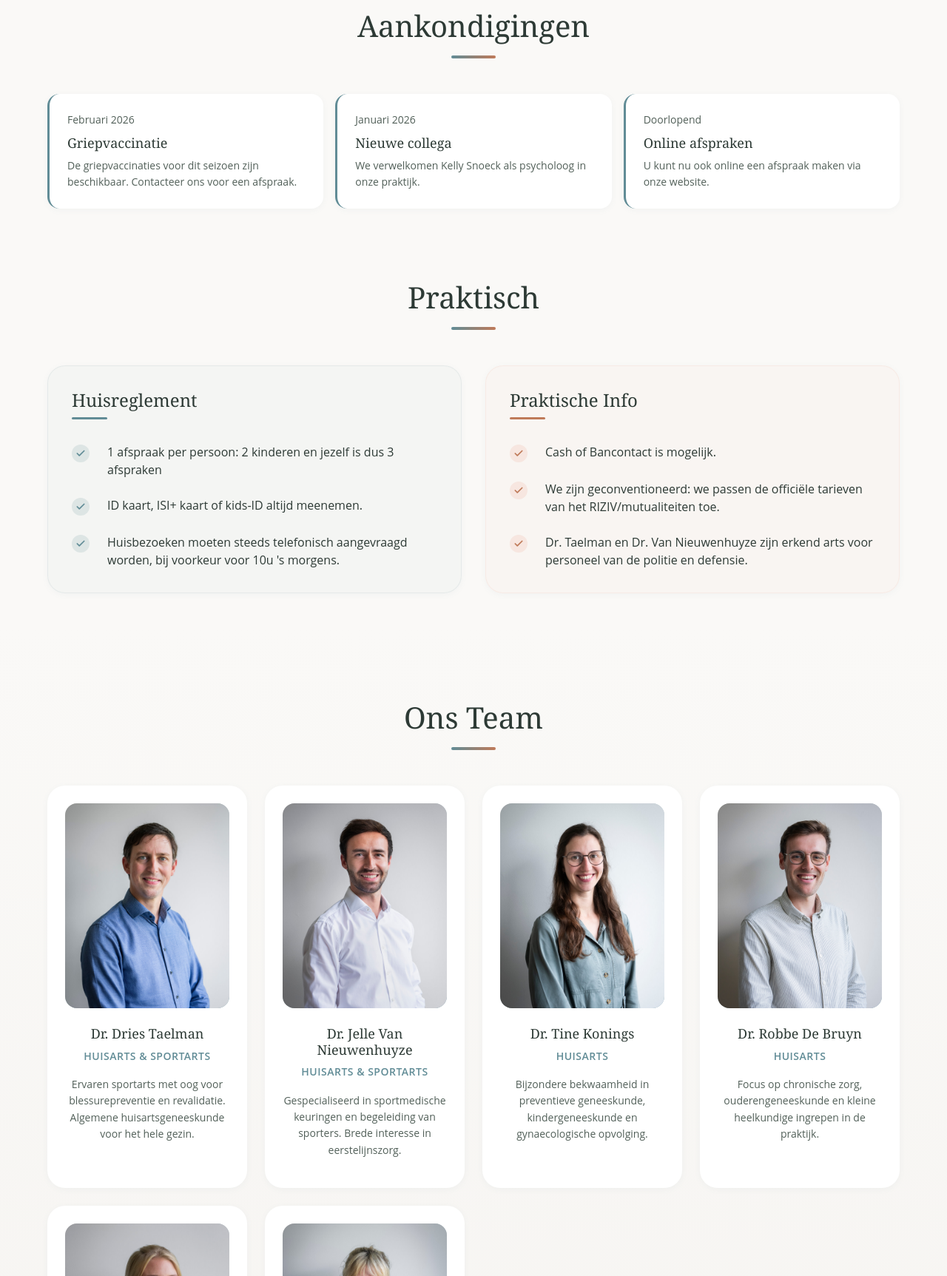
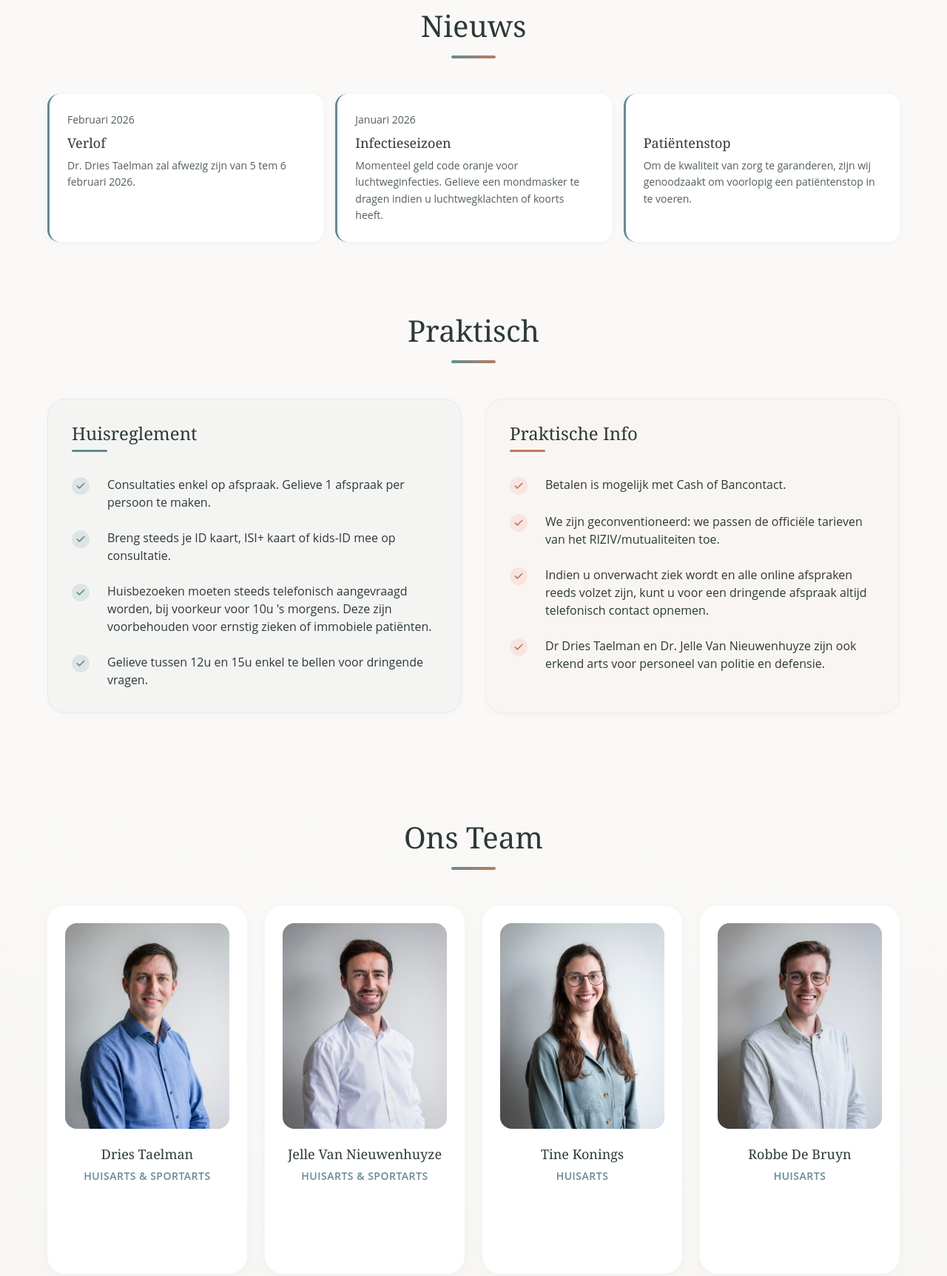
Before and after one commit to thepycoder/web_editor, a plain HTML site: page templates/de-rotonde-template/index.html in a window 1280 px wide. Shown: the part 760-2485 px from the top of the page at 74% size. Drawn offline with Linux system fonts and the light colour scheme.

Commit message:
Updates tine

```diff
--- a/templates/de-rotonde-template/index.html
+++ b/templates/de-rotonde-template/index.html
@@ -694,8 +694,8 @@
       </a>
       <nav class="nav">
         <ul class="nav__list" data-repeatable="">
-          <li><a href="#" class="nav__link nav__link" data-editable-link="">Home</a></li>
-          <li><a href="#aankondigingen" class="nav__link" data-editable-link="">Nieuws</a></li>
+          <li><a href="#" class="nav__link nav__link" data-editable-link="">Home</a></li><li><a href="#nieuws" class="nav__link nav__link" data-editable-link="">nieuws</a></li>
+
           <li><a href="#huisreglement" class="nav__link" data-editable-link="">Praktisch</a></li>
           <li><a href="#team" class="nav__link" data-editable-link="">Team</a></li>
           <li><a href="#contact" class="nav__link" data-editable-link="">Contact</a></li>
@@ -725,14 +725,14 @@
     <section class="hero">
       <div class="hero__card">
         <h1 class="hero__title" data-editable="">Huisartsenpraktijk De Rotonde</h1>
-        <p class="hero__tagline" data-editable="">Uw gezondheid, onze zorg</p>
+        <p class="hero__tagline" data-editable=""><br></p>
         <!-- Dynamic Opening Hours Widget -->
         <div class="opening-status" id="openingStatusWidget">
           <div class="status-header">
-            <div class="status-dot" id="statusDot"></div>
+            <div class="status-dot is-closed" id="statusDot"></div>
             <div class="status-text-content">
-              <div class="status-title" id="statusTitle">Even geduld...</div>
-              <div class="status-subtitle" id="statusSubtitle"></div>
+              <div class="status-title" id="statusTitle" style="color: var(--color-text);">Momenteel gesloten</div>
+              <div class="status-subtitle" id="statusSubtitle">Terug bereikbaar vanaf morgen 8u</div>
             </div>
           </div>
           <div class="timeline-wrapper">
@@ -742,7 +742,7 @@
                 <div class="timeline-block" id="block1" style="left: 7.69%; width: 30.77%;"></div>
                 <!-- 15:00 (8/13 ~ 61.5%) to 19:00 (12/13 ~ 92.3%). Width ~ 30.8% -->
                 <div class="timeline-block" id="block2" style="left: 61.54%; width: 30.77%;"></div>
-                <div class="timeline-marker" id="timeMarker" style="display: none;"></div>
+                <div class="timeline-marker" id="timeMarker" style="display: none; left: 100%;"></div>
              </div>
              <div class="timeline-labels">
                 <!-- Labels positioned at 8:00 (7.7%), 12:00 (38.5%), 15:00 (61.5%), 19:00 (92.3%) of 7-20 scale -->
@@ -754,35 +754,35 @@
           </div>
         </div>
         <div class="hero__actions">
-          <a href="#afspraak" class="btn btn--primary btn--large" data-editable="">Afspraak maken</a>
+          <a href="#afspraak" class="btn btn--primary btn--large" data-editable="">Online agenda</a>
           <a href="tel:09/348.91.45" class="btn btn--secondary btn--large" data-editable="">📞 09/348.91.45</a>
         </div>
       </div>
       <div class="hero__image">
-        <img data-editable-image="" src="./assets/DeRotonde-32-cropped.jpg" alt="Team Huisartsenpraktijk De Rotonde in de tuin" width="800" height="600">
+        <img data-editable-image="" src="./assets/derotonde-32-cropped.jpg" alt="Team Huisartsenpraktijk De Rotonde in de tuin" width="800" height="600">
       </div>
     </section>
 
     <!-- Announcements Section -->
     <section class="announcements section" id="aankondigingen">
       <div class="container">
-        <h2 class="section-title" data-editable="">Aankondigingen</h2>
+        <h2 class="section-title" data-editable="">Nieuws</h2>
         <div class="announcements__grid" data-repeatable="">
           <div class="announcement-card">
             <div class="announcement-card__date" data-editable="">Februari 2026</div>
-            <h3 class="announcement-card__title" data-editable="">Griepvaccinatie</h3>
-            <p class="announcement-card__text" data-editable="">De griepvaccinaties voor dit seizoen zijn beschikbaar. Contacteer ons voor een afspraak.</p>
+            <h3 class="announcement-card__title" data-editable="">Verlof</h3>
+            <p class="announcement-card__text" data-editable="">Dr. Dries Taelman zal afwezig zijn van 5 tem 6 februari 2026.</p>
           </div>
           <div class="announcement-card">
             <div class="announcement-card__date" data-editable="">Januari 2026</div>
-            <h3 class="announcement-card__title" data-editable="">Nieuwe collega</h3>
-            <p class="announcement-card__text" data-editable="">We verwelkomen Kelly Snoeck als psycholoog in onze praktijk.</p>
+            <h3 class="announcement-card__title" data-editable="">Infectieseizoen</h3>
+            <p class="announcement-card__text" data-editable="">Momenteel geld code oranje voor luchtweginfecties. Gelieve een mondmasker te dragen indien u luchtwegklachten of koorts heeft.&nbsp;</p>
+          </div><div class="announcement-card">
+            <div class="announcement-card__date" data-editable=""><br></div>
+            <h3 class="announcement-card__title" data-editable="">Patiëntenstop</h3>
+            <p class="announcement-card__text" data-editable="">Om de kwaliteit van zorg te garanderen, zijn wij genoodzaakt om voorlopig een patiëntenstop in te voeren.&nbsp;</p>
           </div>
-          <div class="announcement-card">
-            <div class="announcement-card__date" data-editable="">Doorlopend</div>
-            <h3 class="announcement-card__title" data-editable="">Online afspraken</h3>
-            <p class="announcement-card__text" data-editable="">U kunt nu ook online een afspraak maken via onze website.</p>
-          </div>
+
         </div>
       </div>
     </section>
@@ -797,15 +797,18 @@
             <ul class="house-rules__list" data-repeatable="">
               <li class="house-rules__item">
                 <span class="house-rules__bullet"></span>
-                <span data-editable="">1 afspraak per persoon: 2 kinderen en jezelf is dus 3 afspraken</span>
+                <span data-editable="">Consultaties enkel op afspraak. Gelieve 1 afspraak per persoon te maken.</span>
               </li>
               <li class="house-rules__item">
                 <span class="house-rules__bullet"></span>
-                <span data-editable="">ID kaart, ISI+ kaart of kids-ID altijd meenemen.</span>
+                <span data-editable="">Breng steeds je ID kaart, ISI+ kaart of kids-ID mee op consultatie.</span>
               </li>
               <li class="house-rules__item">
                 <span class="house-rules__bullet"></span>
-                <span data-editable="">Huisbezoeken moeten steeds telefonisch aangevraagd worden, bij voorkeur voor 10u 's morgens.</span>
+                <span data-editable="">Huisbezoeken moeten steeds telefonisch aangevraagd worden, bij voorkeur voor 10u 's morgens. Deze zijn voorbehouden voor ernstig zieken of immobiele patiënten.</span>
+              </li><li class="house-rules__item">
+                <span class="house-rules__bullet"></span>
+                <span data-editable="">Gelieve tussen 12u en 15u enkel te bellen voor dringende vragen.</span>
               </li>
             </ul>
           </div>
@@ -814,7 +817,7 @@
             <ul class="house-rules__list" data-repeatable="">
               <li class="house-rules__item">
                 <span class="house-rules__bullet"></span>
-                <span data-editable="">Cash of Bancontact is mogelijk.</span>
+                <span data-editable="">Betalen is mogelijk met Cash of Bancontact.</span>
               </li>
               <li class="house-rules__item">
                 <span class="house-rules__bullet"></span>
@@ -822,7 +825,10 @@
               </li>
               <li class="house-rules__item">
                 <span class="house-rules__bullet"></span>
-                <span data-editable="">Dr. Taelman en Dr. Van Nieuwenhuyze zijn erkend arts voor personeel van de politie en defensie.</span>
+                <span data-editable="">Indien u onverwacht ziek wordt en alle online afspraken reeds volzet zijn, kunt u voor een dringende afspraak altijd telefonisch contact opnemen.</span>
+              </li><li class="house-rules__item">
+                <span class="house-rules__bullet"></span>
+                <span data-editable="">Dr Dries Taelman en Dr. Jelle Van Nieuwenhuyze zijn ook erkend arts voor personeel van politie en defensie.</span>
               </li>
             </ul>
           </div>
@@ -839,33 +845,33 @@
             <div class="team-card__avatar">
               <img data-editable-image="" src="./assets/dr-dries-taelman.jpg" alt="Dr. Dries Taelman - Huisarts en Sportarts" width="400" height="500" loading="lazy">
             </div>
-            <h3 class="team-card__name" data-editable="">Dr. Dries Taelman</h3>
+            <h3 class="team-card__name" data-editable="">Dries Taelman</h3>
             <p class="team-card__role" data-editable="">Huisarts &amp; Sportarts</p>
-            <p class="team-card__bio" data-editable="">Ervaren sportarts met oog voor blessurepreventie en revalidatie. Algemene huisartsgeneeskunde voor het hele gezin.</p>
+            <p class="team-card__bio" data-editable=""><br></p>
           </div>
           <div class="team-card">
             <div class="team-card__avatar">
               <img data-editable-image="" src="./assets/dr-jelle-van-nieuwenhuyze.jpg" alt="Dr. Jelle Van Nieuwenhuyze - Huisarts en Sportarts" width="400" height="500" loading="lazy">
             </div>
-            <h3 class="team-card__name" data-editable="">Dr. Jelle Van Nieuwenhuyze</h3>
+            <h3 class="team-card__name" data-editable="">Jelle Van Nieuwenhuyze</h3>
             <p class="team-card__role" data-editable="">Huisarts &amp; Sportarts</p>
-            <p class="team-card__bio" data-editable="">Gespecialiseerd in sportmedische keuringen en begeleiding van sporters. Brede interesse in eerstelijnszorg.</p>
+            <p class="team-card__bio" data-editable=""><br><div><br></div></p>
           </div>
           <div class="team-card">
             <div class="team-card__avatar">
               <img data-editable-image="" src="./assets/dr-tine-konings.jpg" alt="Dr. Tine Konings - Huisarts" width="400" height="500" loading="lazy">
             </div>
-            <h3 class="team-card__name" data-editable="">Dr. Tine Konings</h3>
+            <h3 class="team-card__name" data-editable="">Tine Konings</h3>
             <p class="team-card__role" data-editable="">Huisarts</p>
-            <p class="team-card__bio" data-editable="">Bijzondere bekwaamheid in preventieve geneeskunde, kindergeneeskunde en gynaecologische opvolging.</p>
+            <p class="team-card__bio" data-editable=""><br></p>
           </div>
           <div class="team-card">
             <div class="team-card__avatar">
               <img data-editable-image="" src="./assets/dr-robbe-de-bruyn.jpg" alt="Dr. Robbe De Bruyn - Huisarts" width="400" height="500" loading="lazy">
             </div>
-            <h3 class="team-card__name" data-editable="">Dr. Robbe De Bruyn</h3>
+            <h3 class="team-card__name" data-editable="">Robbe De Bruyn</h3>
             <p class="team-card__role" data-editable="">Huisarts</p>
-            <p class="team-card__bio" data-editable="">Focus op chronische zorg, ouderengeneeskunde en kleine heelkundige ingrepen in de praktijk.</p>
+            <p class="team-card__bio" data-editable=""><br></p>
           </div>
           <div class="team-card">
             <div class="team-card__avatar">
@@ -873,15 +879,15 @@
             </div>
             <h3 class="team-card__name" data-editable="">Saartje De Maesschalck</h3>
             <p class="team-card__role" data-editable="">Verpleegkundige</p>
-            <p class="team-card__bio" data-editable="">Verpleegkundige taken waaronder bloednamen, wondzorg, vaccinaties en pre-operatieve onderzoeken.</p>
+            <p class="team-card__bio" data-editable="">Verpleegkundige taken waaronder wondzorg, vaccinaties, bloedafnames en pre-operatieve onderzoeken.</p>
           </div>
           <div class="team-card">
             <div class="team-card__avatar">
               <img data-editable-image="" src="./assets/kelly-snoeck.jpg" alt="Kelly Snoeck - Secretariaat" width="400" height="500" loading="lazy">
             </div>
             <h3 class="team-card__name" data-editable="">Kelly Snoeck</h3>
-            <p class="team-card__role" data-editable="">PSYCHOLOOG</p>
-            <p class="team-card__bio" data-editable="">Expertise loopbaanontwikkeling, stress- en burn-out begeleiding en leiderschapsontwikkeling.<div><p>Afspraken via: <a href="mailto:kelly@maniola.be">kelly@maniola.be</a></p></div></p>
+            <p class="team-card__role" data-editable="">THERAPEUT</p>
+            <p class="team-card__bio" data-editable="">Expertise loopbaanontwikkeling, stress- en burn-out begeleiding en leiderschapsontwikkeling.</p><div><p>Afspraken via: <a href="mailto:kelly@maniola.be">kelly@maniola.be</a></p></div><p></p>
           </div>
         </div>
       </div>
@@ -913,14 +919,14 @@
               <div class="contact__icon">🕐</div>
               <div class="contact__item-content">
                 <div class="contact__item-label" data-editable="">Openingsuren secretariaat</div>
-                <div class="contact__item-value" data-editable="">'s Morgens: 8u - 12u<br>'s Namiddags: 15u - 19u</div>
+                <div class="contact__item-value" data-editable="">&nbsp;8u - 12u en 15u - 19u</div>
               </div>
             </div>
-            <a href="#afspraak" class="btn btn--primary mt-md" data-editable="">Afspraak maken</a>
+            <a href="#afspraak" class="btn btn--primary mt-md" data-editable="">Online afspraak maken</a>
           </div>
           <div class="contact__map">
             <a href="https://www.google.com/maps/search/?api=1&amp;query=Gentse+Steenweg+143,+9160+Lokeren,+Belgium" target="_blank" rel="noopener noreferrer" title="Bekijk locatie op Google Maps - Gentse Steenweg 143, 9160 Lokeren" class="contact__map-link">
-              <img src="./assets/Screenshot_20260202_144903.png" alt="Locatie Huisartsenpraktijk De Rotonde - Gentse Steenweg 143, 9160 Lokeren" width="600" height="400" loading="lazy">
+              <img src="./assets/map.png" alt="Locatie Huisartsenpraktijk De Rotonde - Gentse Steenweg 143, 9160 Lokeren" width="600" height="400" loading="lazy">
             </a>
             <span class="contact__map-badge">📍 Klik op de kaart om naar Google Maps te gaan</span>
           </div>
@@ -933,8 +939,8 @@
       <div class="container">
         <div class="emergency__inner">
           <h3 class="emergency__title" data-editable="">🚨 Huisartsenwachtdienst</h3>
-          <p class="emergency__text" data-editable="">Op feestdagen, 's nachts en tijdens het weekend kan u voor dringende medische problemen een beroep doen op de huisarts van wacht.</p>
-          <a href="tel:1733" class="emergency__number" data-editable="">Bel naar 1733</a>
+          <p class="emergency__text" data-editable="">Tijdens het weekend, op feestdagen of vanaf 18u 's avonds kan u voor dringende medische problemen een beroep doen op de huisartsenwachtpost.<div><br></div><div>meer info:&nbsp;https://www.huisartsenwachtdienstwaasland.be</div></p>
+          <a href="tel:1733" class="emergency__number" data-editable="">Bel 1733</a>
         </div>
       </div>
     </section>
```
Also changed, not shown: templates/de-rotonde-template/assets/derotonde-32-cropped.jpg (renamed from templates/de-rotonde-template/assets/DeRotonde-32-cropped.jpg), templates/de-rotonde-template/assets/map.png (renamed from templates/de-rotonde-template/assets/Screenshot_20260202_144903.png).
